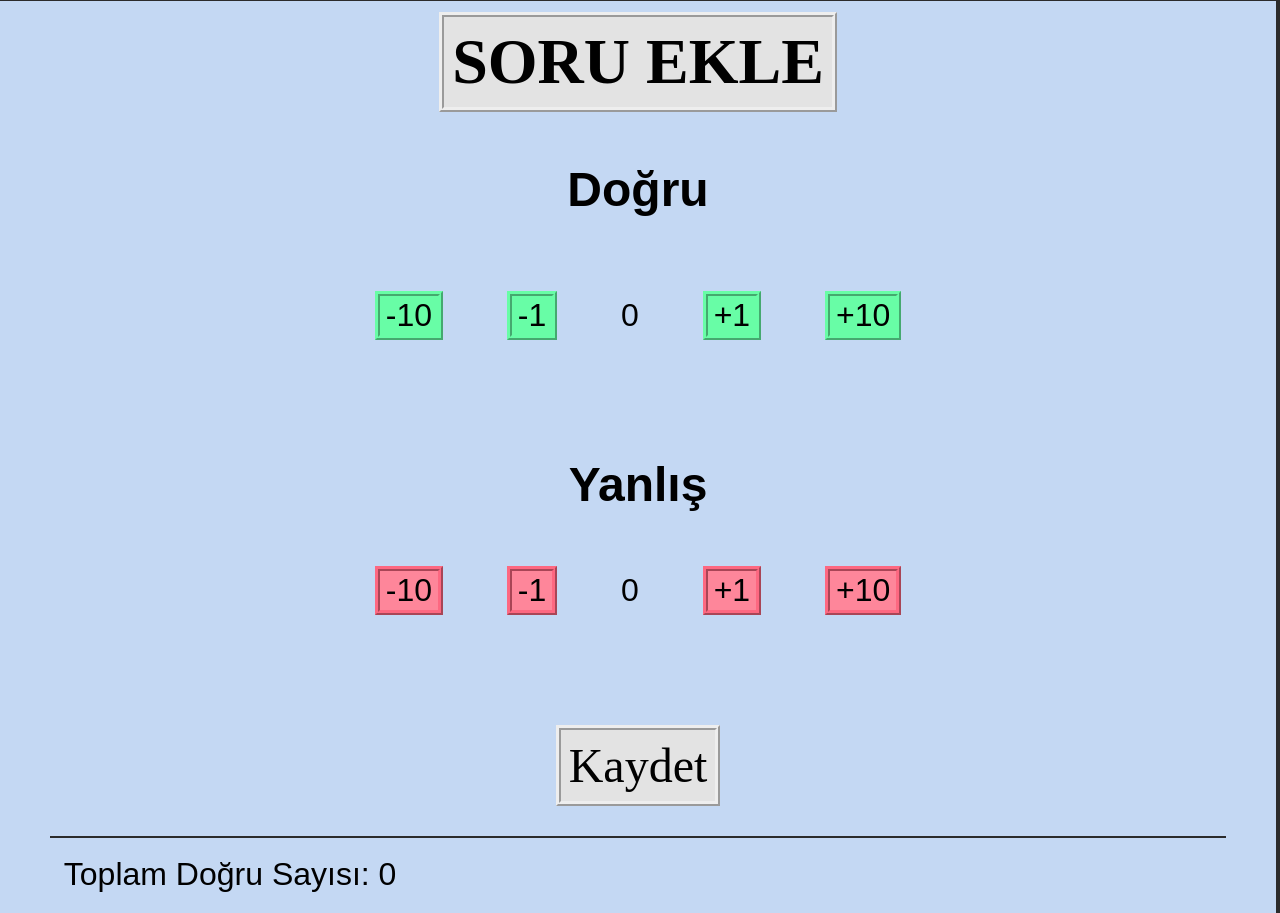
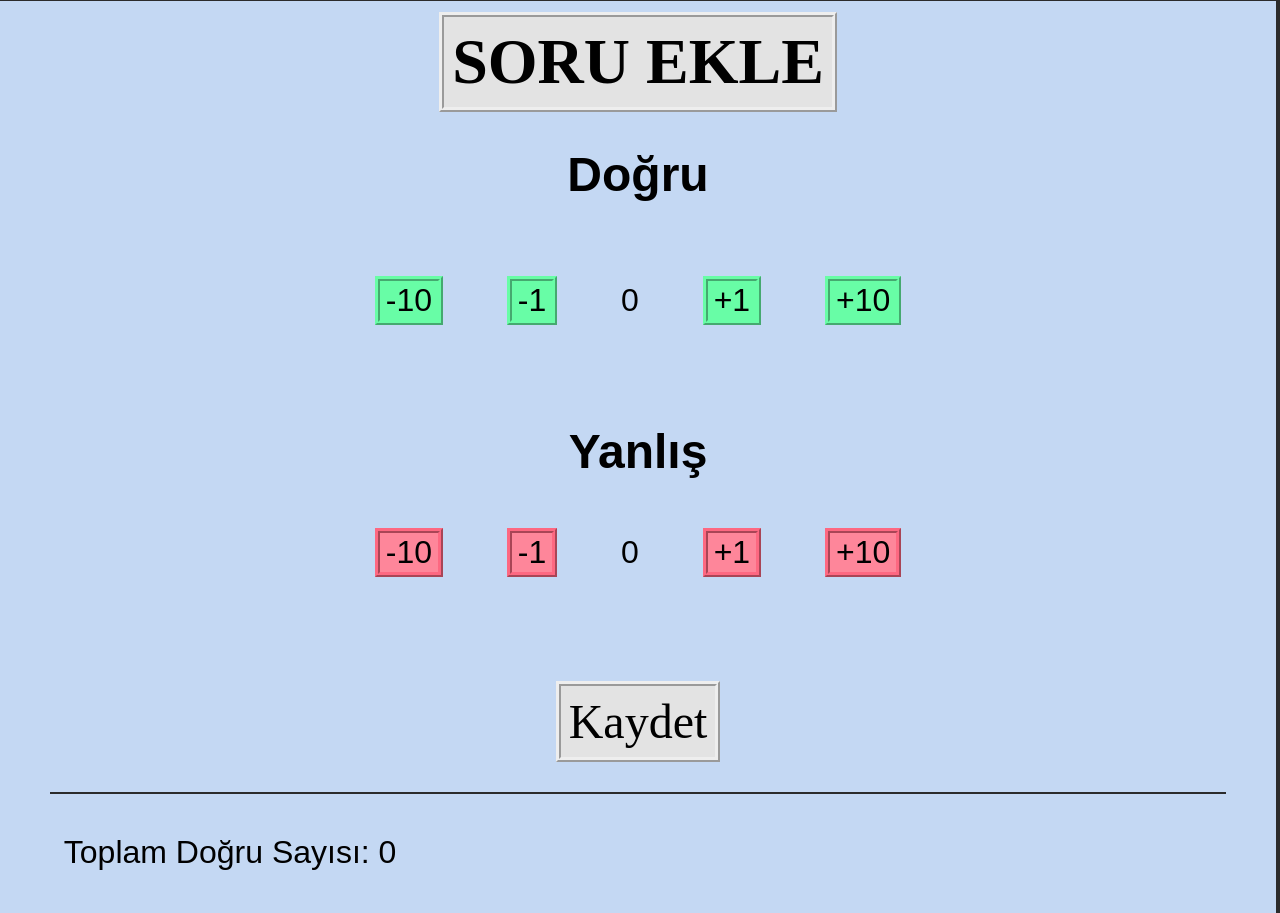
Before and after one commit to ahmetatesveltan/mentrio, a Flask app: a page that uses templates/konu.html in a window 1280 px wide. Shown: the part 228-1141 px from the top of the page. Run offline with Flask 3, Linux system fonts and the light colour scheme.

Commit message:
Konu sayfası aşağı yazı kayma düzeltme denemesi

```diff
--- a/static/css/konu.css
+++ b/static/css/konu.css
@@ -129,7 +129,7 @@ h1 {
 
 #left-dogru {
     display: flex;
-    height: 25%;
+    height: 23%;
     flex-direction: column;
     justify-content: center;
     align-items: center;
@@ -173,7 +173,7 @@ h1 {
 
 #left-yanlis {
     display: flex;
-    height: 25%;
+    height: 23%;
     flex-direction: column;
     justify-content: center;
     align-items: center;
@@ -250,7 +250,7 @@ h1 {
 
 #left-bilgiler {
     display: flex;
-    height: 25%;
+    height: 29%;
     padding-left: 5%;
     flex-direction: column;
     justify-content: center;
```
